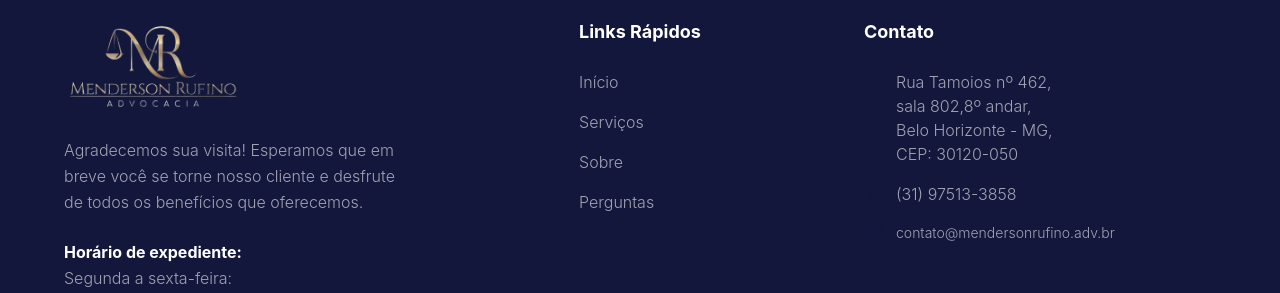
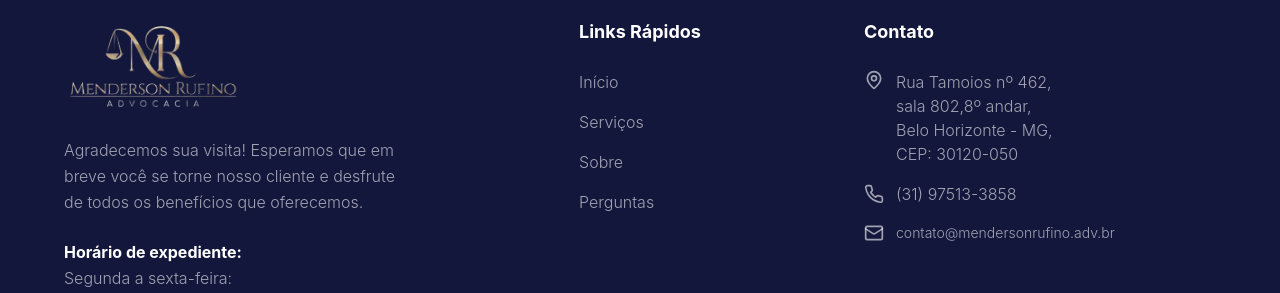
Before and after one commit to Paper-Street-Softwares/SOP-Menderson-Rufino, a React (Vite) app: page / in a window 1280 px wide. Shown: the part 6156-6449 px from the top of the page. Built offline with nearby package versions, Linux system fonts and the light colour scheme.

Commit message:
fix: icons

```diff
--- a/src/components/sections/FooterNovoTemplate.jsx
+++ b/src/components/sections/FooterNovoTemplate.jsx
@@ -48,7 +48,7 @@ function FooterNovoTemplate({
     default:
       text = 'text-corTitulosBranca'
       textOpacity = 'text-corOutrosTextosBranca'
-      iconColor = 'text-primaryDark/60'
+      iconColor = 'text-white/60'
       backgroundMode = 'bg-primaryDark'
   }
 
```
